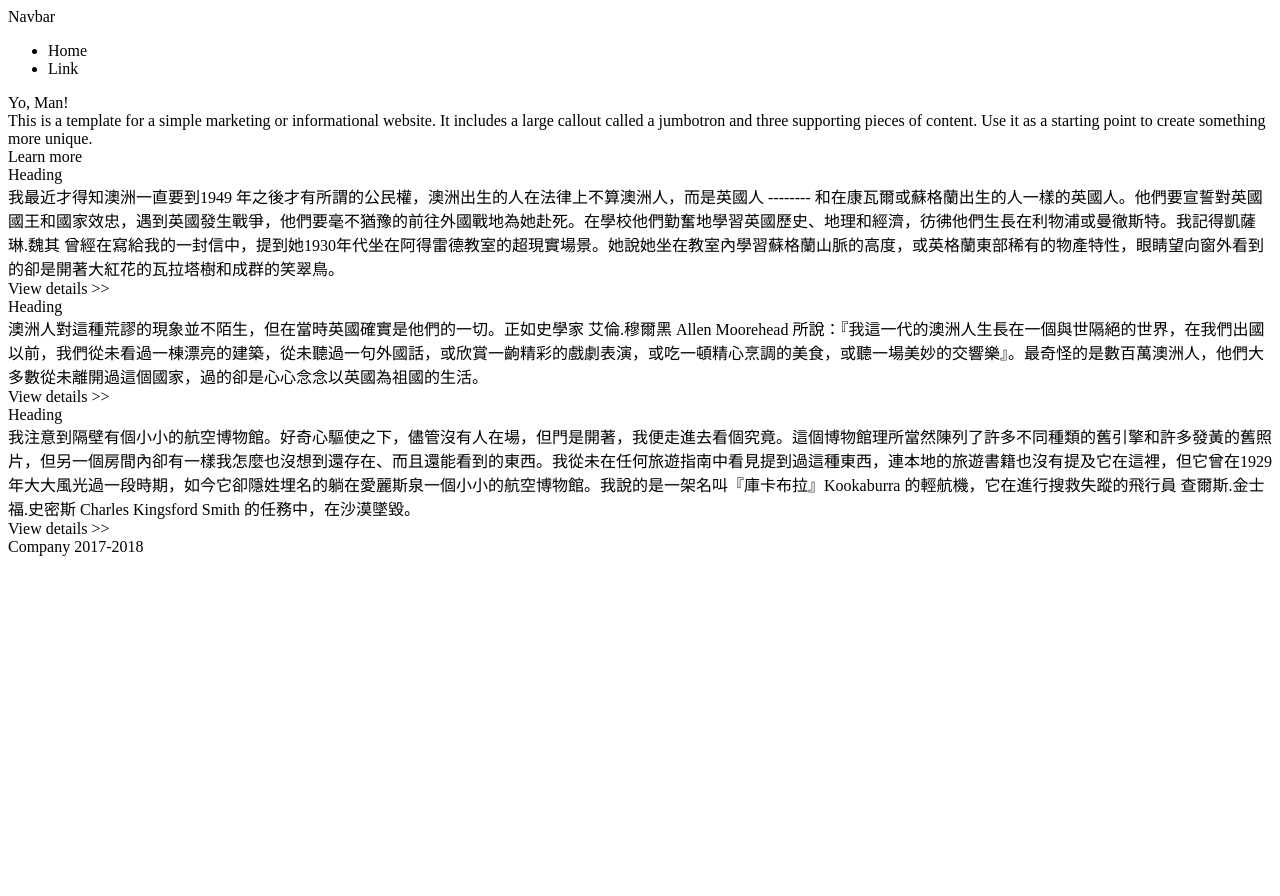
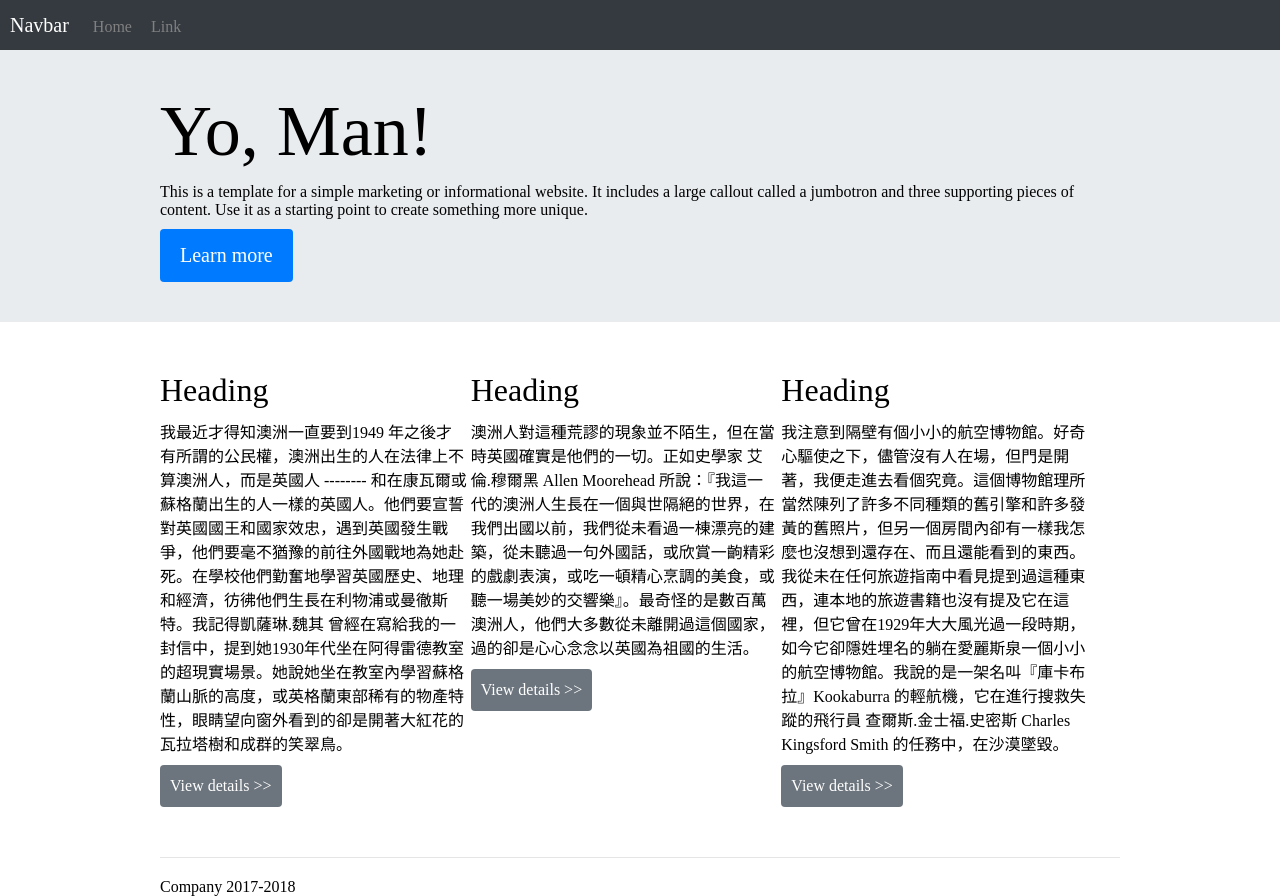
Before and after one commit to wowdyaln/wowdyaln.github.io, a plain HTML site: page week2_wk1/index.html in a window 1280 px wide. Before the commit the page ends 800 px from the top, so only its background shows below. Drawn offline with Linux system fonts and the light colour scheme.

Commit message:
try css file 1.

```diff
--- a/week2_wk1/index.html
+++ b/week2_wk1/index.html
@@ -4,7 +4,7 @@
     <meta charset="utf-8" />
     <meta name="viewport" content="width=device-width, initial-scale=1">
     <title>Page Title</title>
-    <link rel="stylesheet" type="text/css" media="screen" href="main.css" />
+    <link rel="stylesheet" type="text/css" media="screen" href="./main.css" />
   </head>
   <body>
     <div class="navbar">
--- /dev/null
+++ b/week2_wk1/main.css
@@ -0,0 +1,124 @@
+html,body {
+  margin: 0px;
+}
+
+.navbar {
+  position: fixed;
+  top: 0;
+  left: 0;
+  width: 100%;
+  height: 50px;
+  color: white;
+  padding: 0px 10px;
+  background: #343a40
+}
+
+.navbar__icon {
+  font-size: 20px;
+  display: inline-block;
+  line-height: 50px;
+}
+
+.navbar ul {
+  margin: 0px 0px 0px 5px;
+  padding: 0;
+  list-style: none;
+  display: inline-block;
+}
+
+.navbar ul li {
+  display: inline-block;
+  margin-left: 15px;
+  color: grey;
+}
+
+.navbar ul li:hover {
+  cursor: pointer;
+  color: white;
+}
+
+/*  */
+.hero-unit {
+  margin-top: 50px;
+  padding: 40px 0px;
+  background: #e9ecef
+}
+
+.container {
+  margin: 0 auto;
+  max-width: 960px;
+  padding: 0px 20px;
+}
+
+.hero-unit__title {
+  font-size: 72px;
+}
+
+.hero-unit__content {
+  font-size: 16px;
+  margin: 10px 0px;
+}
+
+.hero-unit__button {
+  background: rgb(0, 123, 255);
+  display: inline-block;
+  color: white;
+  padding: 15px 20px;
+  font-size: 20px;
+  border-radius: 4px;
+  transition: background 0.3s;
+}
+
+.hero-unit__button:hover {
+  cursor: pointer;
+  background: #0069d9;
+}
+
+.blocks {
+  margin: 50px 0px;
+}
+
+.block {
+  display: inline-block;
+  vertical-align: top;
+  width: calc((100% - 40px) / 3);
+}
+
+.block__title {
+  font-size: 32px;
+}
+
+.block__content {
+  font-size: 16px;
+  margin: 10px 0px;
+}
+
+
+.block__button {
+  font-size: 16px;
+  color: white;
+  background: rgb(108, 117, 125);
+  display: inline-block;
+  padding: 12px 10px;
+  border-radius: 4px;
+  transition: background 0.3s;
+}
+
+.block__button:hover {
+  cursor: pointer;
+  background: #5a6268;
+}
+
+.footer {
+  font-size: 16px;
+  padding-top: 20px;
+  border-top: 1px solid rgba(0,0,0,0.1);
+}
+
+@media (max-width: 747px){
+  .block {
+    width: 100%;
+    margin-top: 20px;
+  }
+
+}
```
